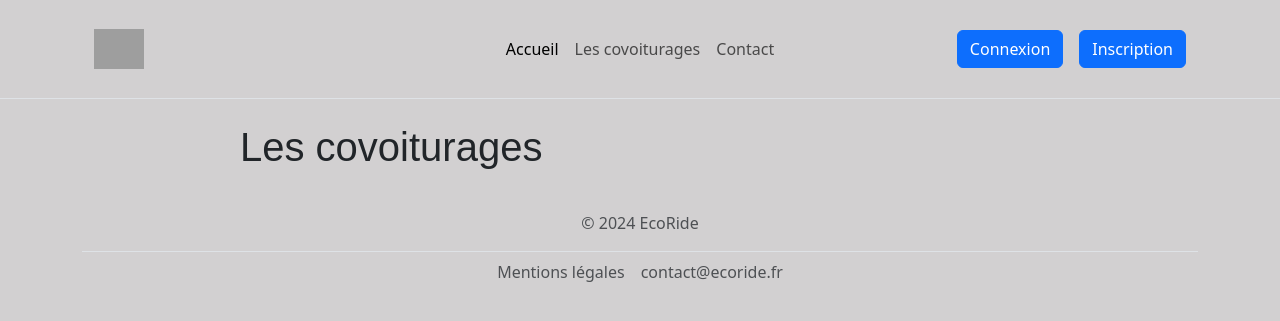
After one commit to mohamedDVP/ecoRide, a Symfony app: template templates/covoiturage/index.html.twig in a window 1280 px wide. The commit adds this page. Shown: the top 321 px of the page. Run offline with Twig, Linux system fonts and the light colour scheme; the template is opened without the code that fills it, so the values that code supplies are empty; some libraries are stand-ins or nearby versions; grey boxes are pictures that could not be loaded.

Commit message:
mise en place d'un bouton pour rechercher les covoiturage qui redirige vers une page pour un formulaire au lieu d'un collapse

```diff
--- a/templates/base.html.twig
+++ b/templates/base.html.twig
@@ -36,18 +36,22 @@
                         </button>
 
                         <div class="collapse navbar-collapse d-lg-flex" id="navbarsExample11">
-                            <a class="navbar-brand col-lg-3 me-0" href="#">
+<a class="navbar-brand col-lg-3 me-0" href="{{ path('index') }}">
+
                                 <img src="{{ asset('assets/logo-ecoride.webp') }}" class="logo" alt="Logo EcoRide"/>
                             </a>
                             <ul class="navbar-nav col-lg-6 justify-content-lg-center">
                                 <li class="nav-item">
-                                    <a class="nav-link active" aria-current="page" href="#">Accueil</a>
+<a class="nav-link active" aria-current="page" href="{{ path('index') }}">Accueil</a>
+
                                 </li>
                                 <li class="nav-item">
-                                    <a class="nav-link" href="#">Les covoiturages</a>
+<a class="nav-link" href="{{ path('covoiturage_index') }}">Les covoiturages</a>
+
                                 </li>
                                 <li class="nav-item">
-                                    <a class="nav-link" href="#">Contact</a>
+<a class="nav-link" href="{{ path('contact') }}">Contact</a>
+
                                 </li>
                             </ul>
                             <div class="d-lg-flex col-lg-3 justify-content-lg-end">
--- /dev/null
+++ b/templates/covoiturage/index.html.twig
@@ -0,0 +1,15 @@
+{% extends 'base.html.twig' %}
+
+{% block title %}EcoRide - Les Covoiturages{% endblock %}
+
+
+{% block body %}
+<style>
+    .example-wrapper { margin: 1em auto; max-width: 800px; width: 95%; font: 18px/1.5 sans-serif; }
+    .example-wrapper code { background: #F5F5F5; padding: 2px 6px; }
+</style>
+
+<div class="example-wrapper">
+   <h1>Les covoiturages</h1>
+</div>
+{% endblock %}
--- a/templates/home/index.html.twig
+++ b/templates/home/index.html.twig
@@ -9,9 +9,8 @@
         </div>
         <div class="container">
             <div class="d-grid gap-2 col-3 mx-auto">
-                <button class="btn btn-primary" type="button" data-bs-toggle="collapse" data-bs-target="#collapseExample" aria-expanded="false" aria-controls="collapseExample">
-                    Rechercher un covoiturage
-                </button>
+                <a href="{{ path('covoiturage_show') }}" class="btn btn-primary">Voir les covoiturages</a>
+                <a href="{{ path('covoiturage_search') }}" class="btn btn-primary">Rechercher un covoiturage</a>
             </div>
         </div>
         <!--<div class="container">
```
Also changed, not shown: src/Controller/ContactController.php (added, +16 -0 lines), src/Controller/CovoiturageController.php (added, +28 -0 lines), templates/contact/index.html.twig (added, +14 -0 lines), templates/covoiturage/search.html.twig (added), 1 other file.
